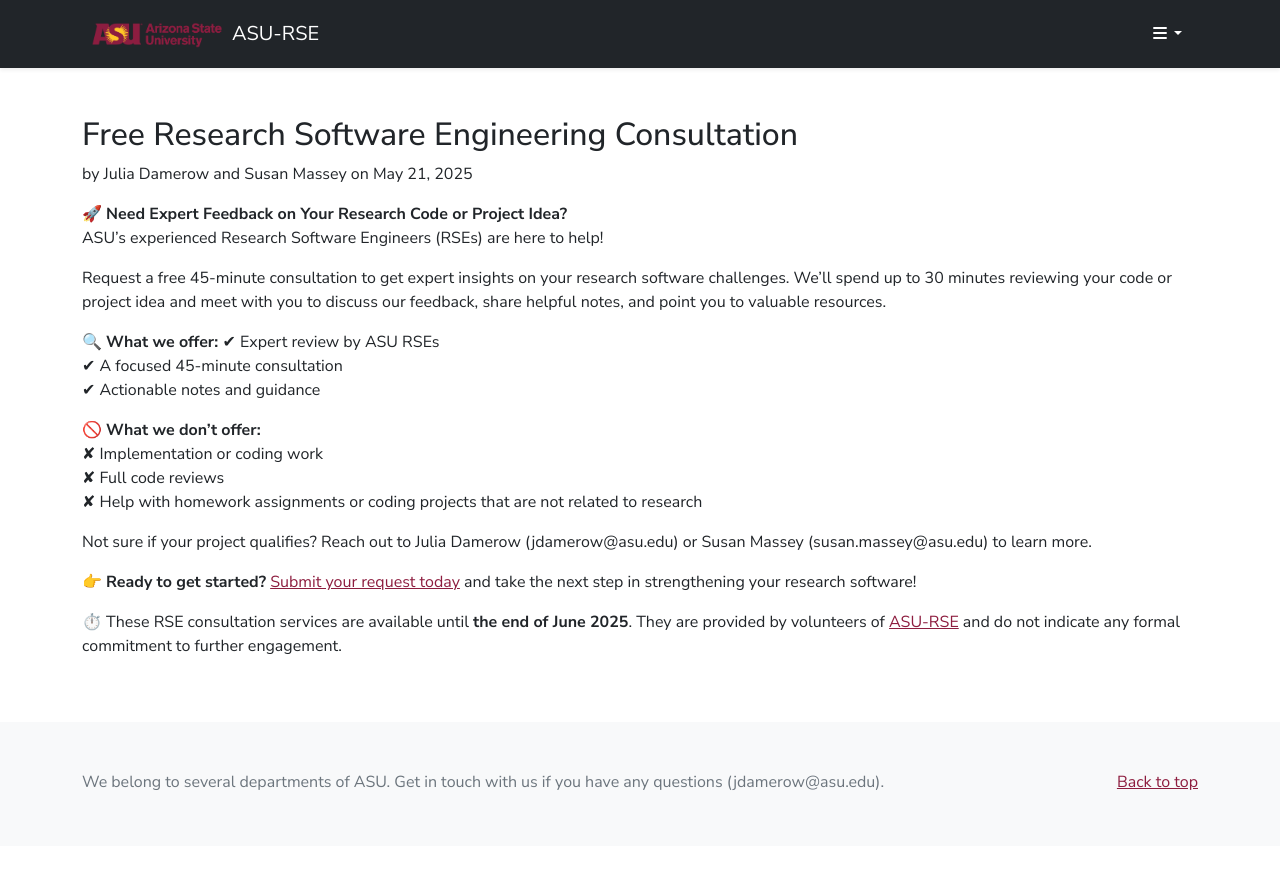
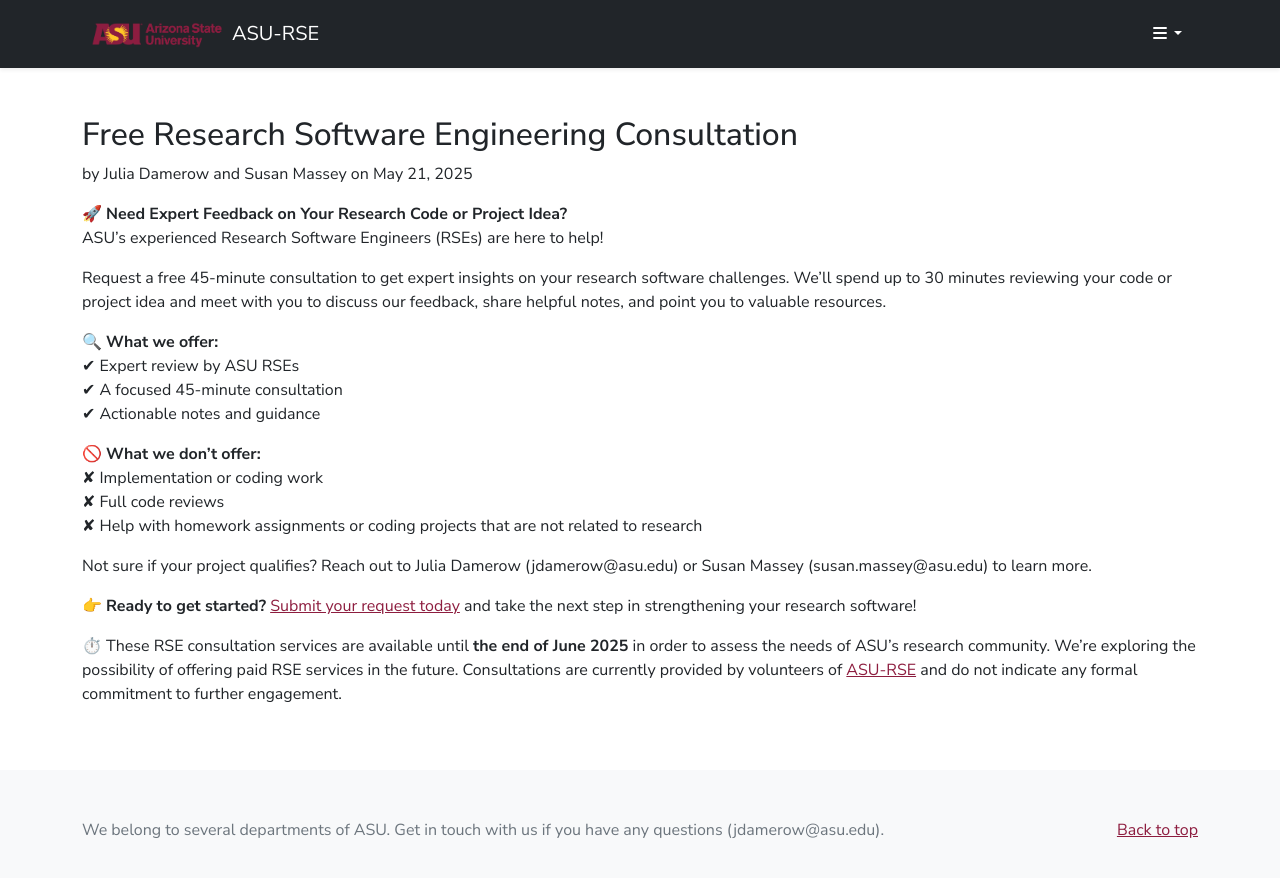
Before and after one commit to rse-asu/rse-asu.github.io, a Jekyll site: the page built from _posts/2025-05-21-consultation.md, in a window 1280 px wide. Shown: the top 878 px of the page. Built offline with Jekyll 4.4.1, drawn with Linux system fonts in a browser that asks for light colours; nearby versions of some CDN libraries; library files that are not in the unit come from our copies.

Commit message:
Update 2025-05-21-consultation.md

```diff
--- a/_posts/2025-05-21-consultation.md
+++ b/_posts/2025-05-21-consultation.md
@@ -25,4 +25,4 @@
 
 👉 **Ready to get started?** [Submit your request today](https://forms.gle/y76AHhe7VLUtMDuf9) and take the next step in strengthening your research software!
 
-⏱️ These RSE consultation services are available until **the end of June 2025**. They are provided by volunteers of [ASU-RSE](https://rse.asu.edu/) and do not indicate any formal commitment to further engagement.
+⏱️ These RSE consultation services are available until **the end of June 2025** in order to assess the needs of ASU’s research community. We’re exploring the possibility of offering paid RSE services in the future. Consultations are currently provided by volunteers of [ASU-RSE](https://rse.asu.edu/) and do not indicate any formal commitment to further engagement.
```
